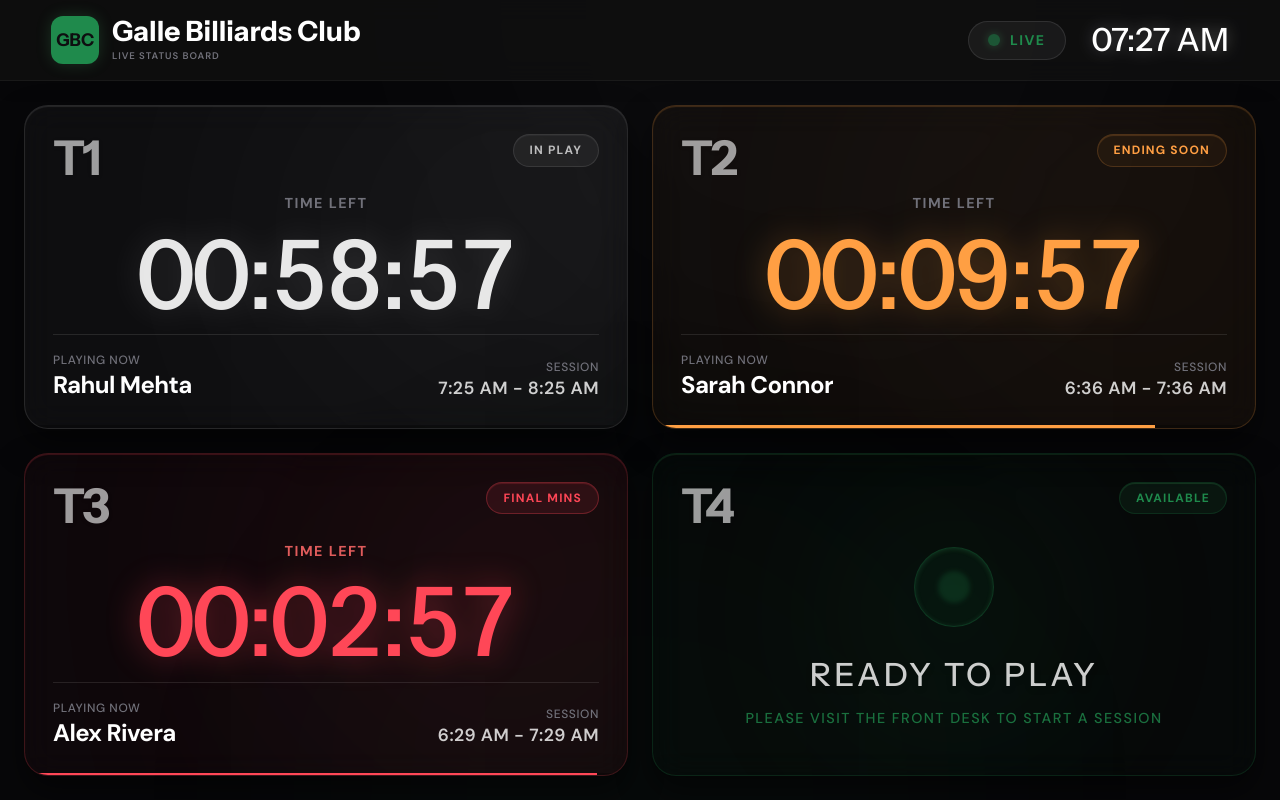
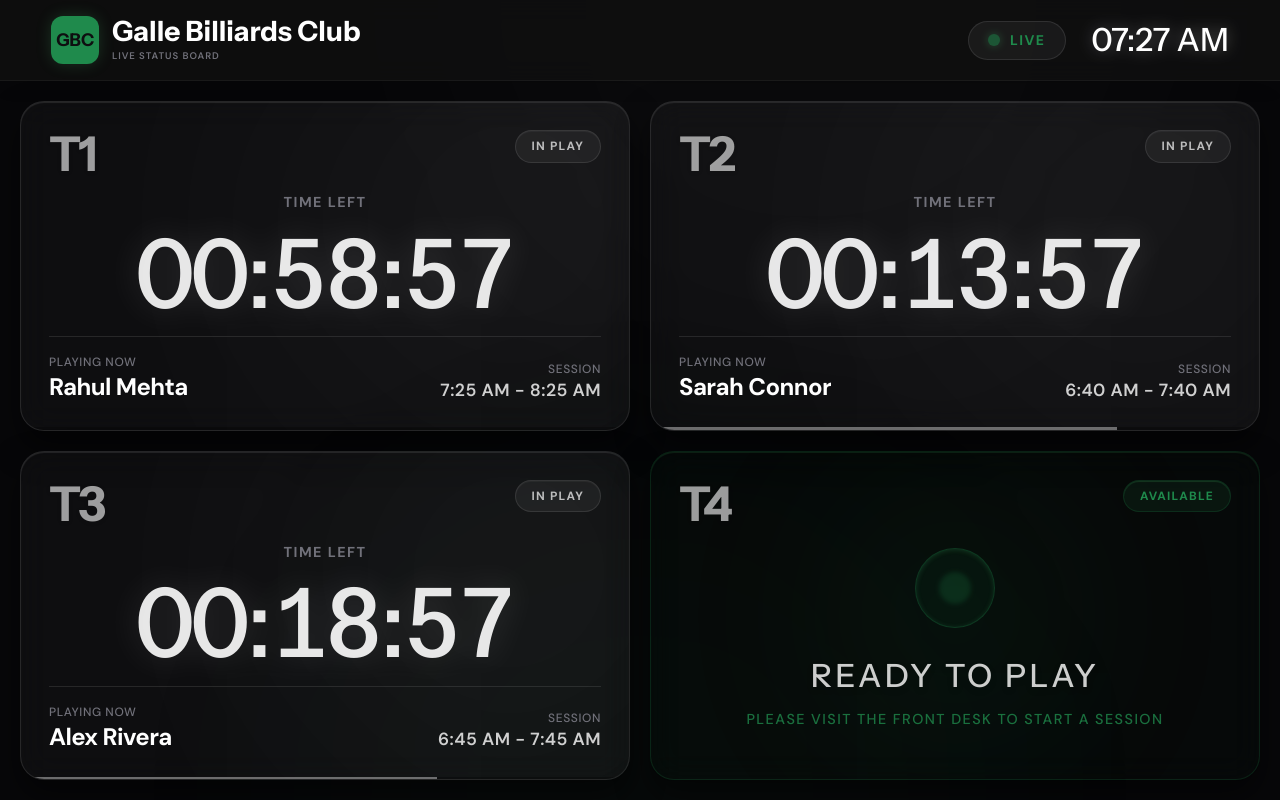
Before and after one commit to AshanSalinda/GBC-Smart-Management, a React (Vite) app in the folder frontend/: page /tv-display in a window 1280 px wide. Both pictures are taken after a click on the button "Tap to Start Display". Built offline with nearby package versions, Linux system fonts and the light colour scheme.

Commit message:
TV Display

```diff
--- a/frontend/src/pages/TvDisplay.jsx
+++ b/frontend/src/pages/TvDisplay.jsx
@@ -7,10 +7,10 @@ const MOCK_TABLES = [
   { id: 1, status: 'busy', player: 'Rahul Mehta', startTime: Date.now() - 55000, duration: 60 * 60000 },
 
   // T2: 10m 5s left -> Starts as "PLAYING", becomes "ENDING SOON" in 5s
-  { id: 2, status: 'busy', player: 'Sarah Connor', startTime: Date.now() - (49 * 60000 + 55000), duration: 60 * 60000 },
+  { id: 2, status: 'busy', player: 'Sarah Connor', startTime: Date.now() - (45 * 60000 + 55000), duration: 60 * 60000 },
 
   // T3: 0m 5s left -> Starts as "FINAL MINUTES", becomes "TIME UP" in 5s
-  { id: 3, status: 'busy', player: 'Alex Rivera', startTime: Date.now() - (56 * 60000 + 55000), duration: 60 * 60000 },
+  { id: 3, status: 'busy', player: 'Alex Rivera', startTime: Date.now() - (40 * 60000 + 55000), duration: 60 * 60000 },
 
   // T4: Available (No Session)
   { id: 4, status: 'available', player: null, startTime: null, duration: null }
@@ -169,8 +169,8 @@ export default function TvDisplay() {
         </div>
       </header>
 
-      <main className="flex-1 p-[3vh] flex flex-col overflow-hidden bg-transparent">
-        <div className="grid grid-cols-2 grid-rows-2 gap-[3vh] h-full w-full">
+      <main className="flex-1 p-[2.5vh] flex flex-col items-center overflow-hidden bg-transparent">
+        <div className="grid grid-cols-2 grid-rows-2 gap-[2.5vh] h-full w-full max-w-[200vh]">
           {tables.map(table => {
             const isBusy = table.status === 'busy';
 
```
